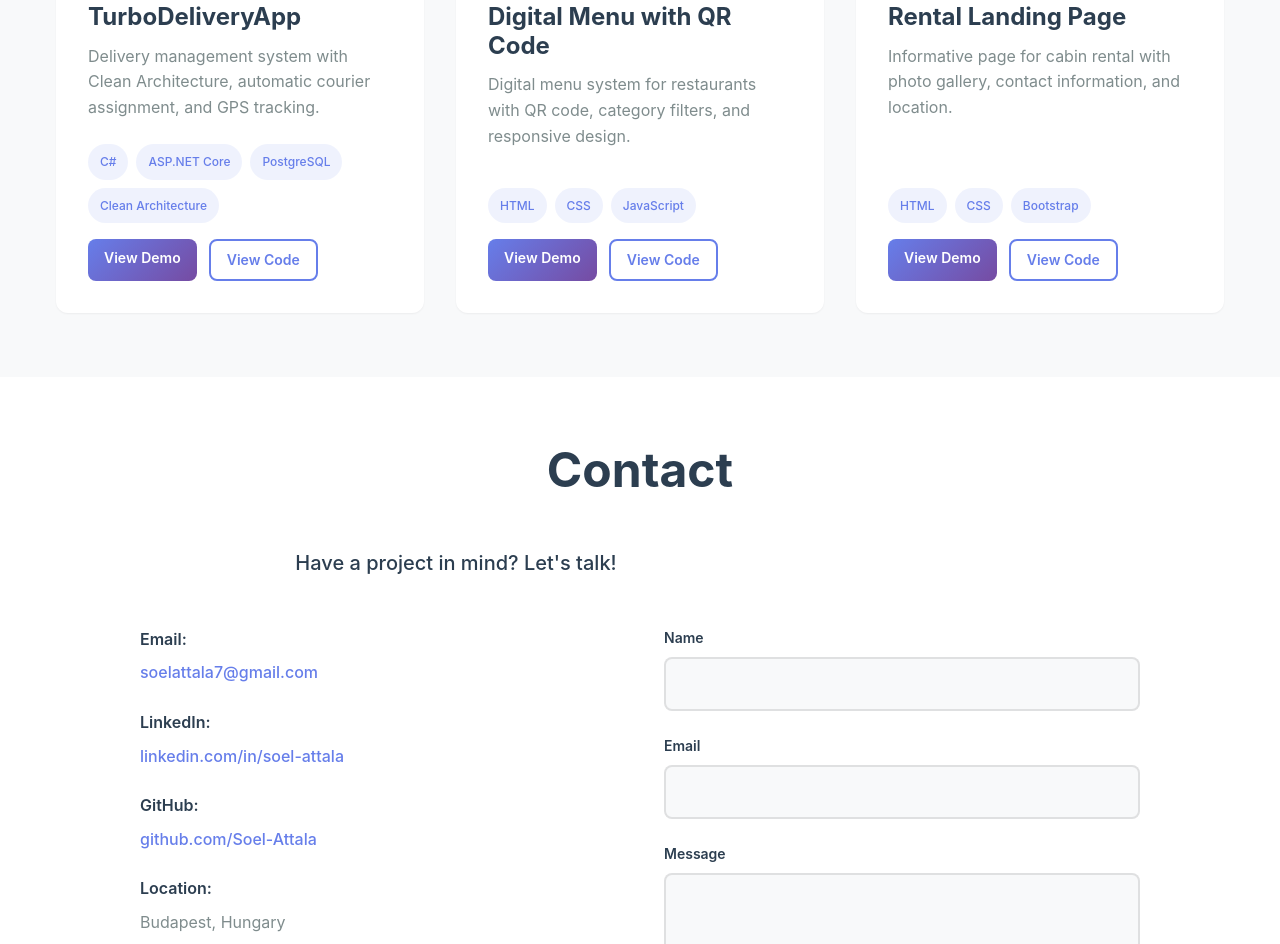
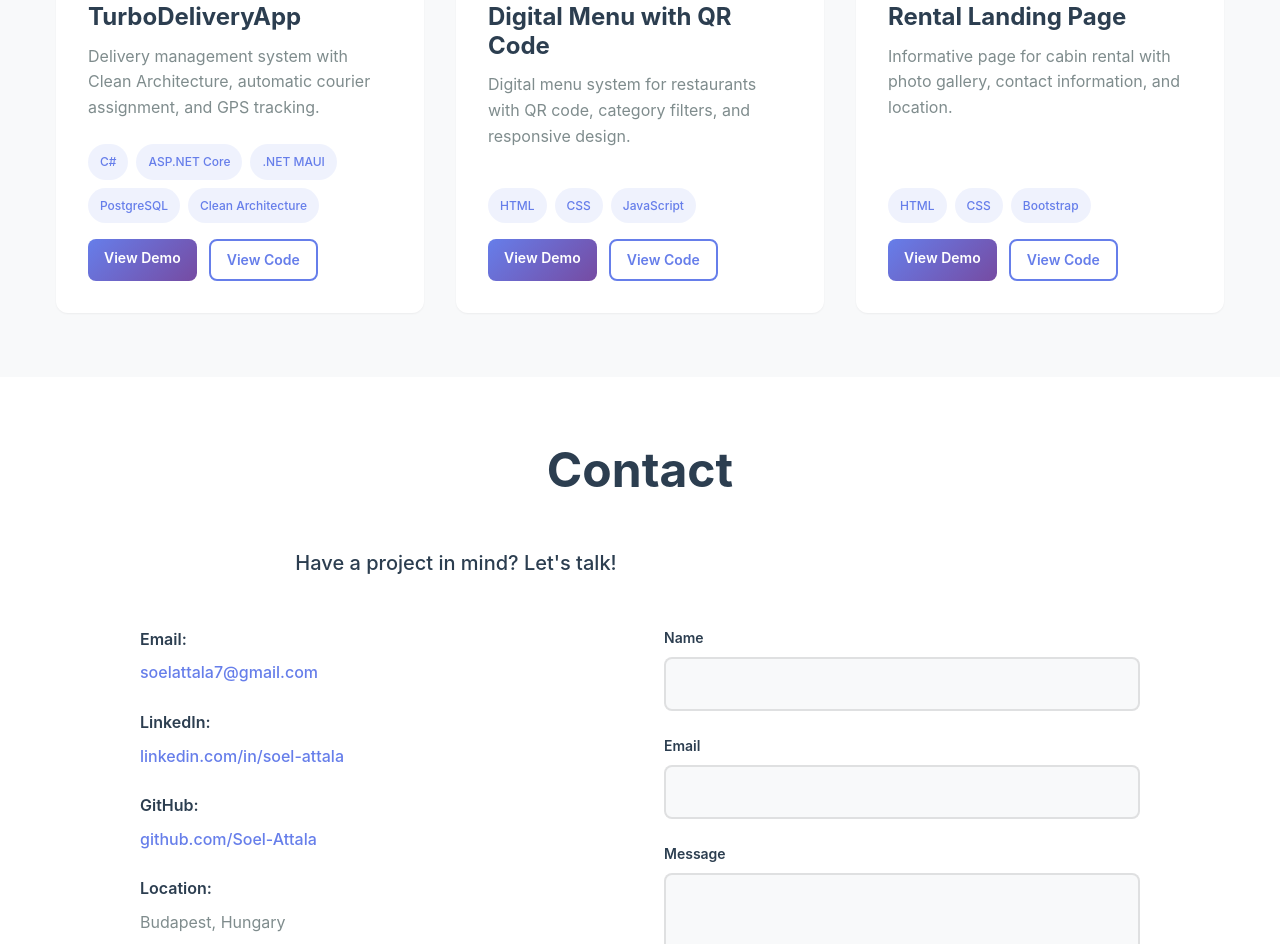
Before and after one commit to Soel-Attala/Portfolio-Web, a plain HTML site: page index.html in a window 1280 px wide. Shown: the part 2811-3755 px from the top of the page. Drawn offline with Linux system fonts and the light colour scheme.

Commit message:
Add .NET MAUI badge to project technologies
FIX BUTTON

```diff
--- a/index.html
+++ b/index.html
@@ -201,6 +201,7 @@
                     <div class="project-technologies">
                         <span class="badge">C#</span>
                         <span class="badge">ASP.NET Core</span>
+                        <span class="badge">.NET MAUI</span>
                         <span class="badge">PostgreSQL</span>
                         <span class="badge">Clean Architecture</span>
                     </div>
```
